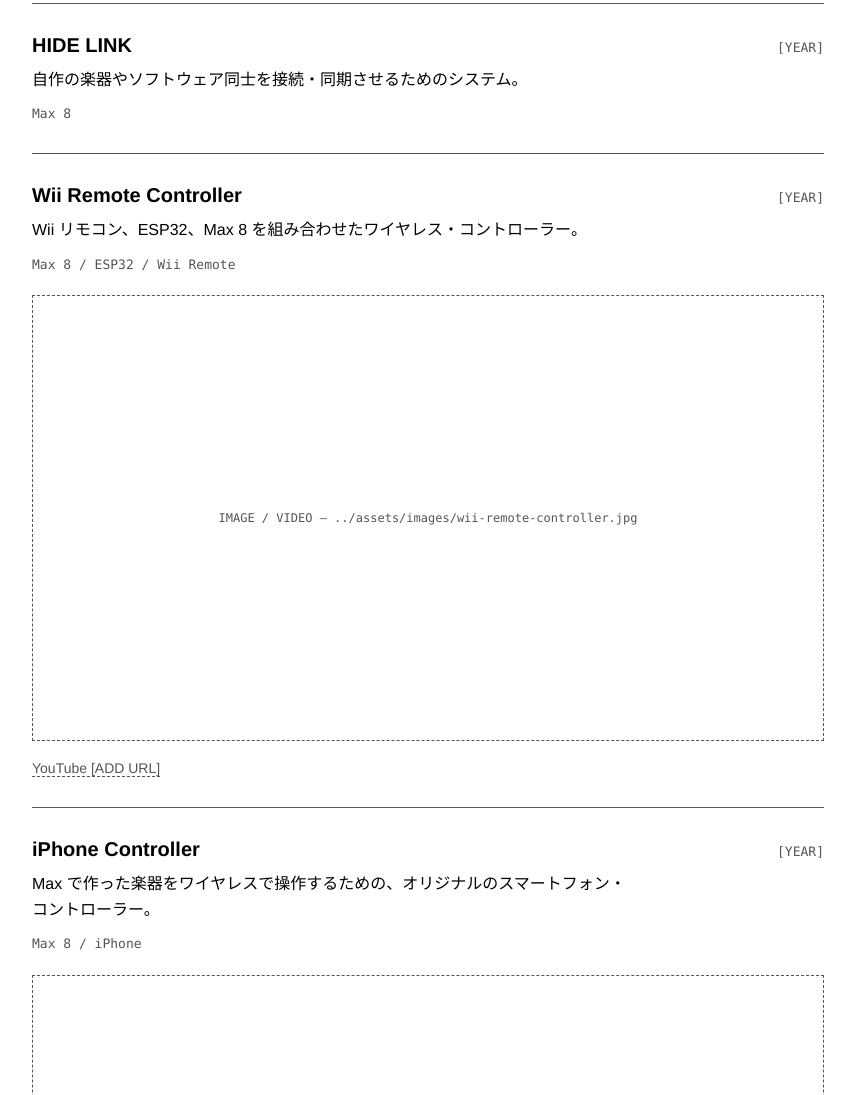
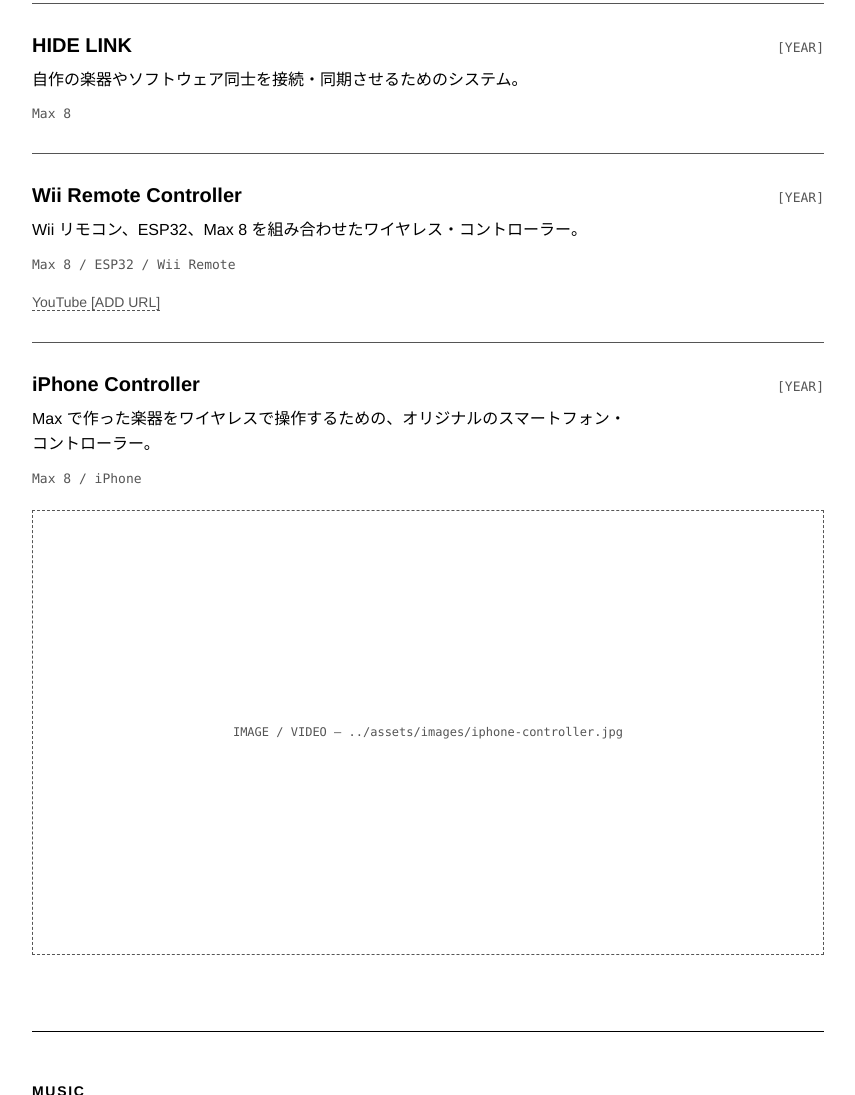
Before and after one commit to hidehiro-fujiwara1987/Portfolio-Website, a plain HTML site: page ja/index.html in a window 1280 px wide. Shown: the part 2073-3168 px from the top of the page, without its empty margins (212-1067 px from the left). Drawn offline with Linux system fonts and the light colour scheme.

Commit message:
Remove image placeholder from Wii Remote Controller
Co-Authored-By: Claude Opus 5.5 <noreply@anthropic.com>

```diff
--- a/ja/index.html
+++ b/ja/index.html
@@ -102,7 +102,6 @@
           </header>
           <p>Wii リモコン、ESP32、Max 8 を組み合わせたワイヤレス・コントローラー。</p>
           <p class="tech">Max 8 / ESP32 / Wii Remote</p>
-          <div class="placeholder">IMAGE / VIDEO — ../assets/images/wii-remote-controller.jpg</div>
           <ul class="links">
             <li><a href="#" class="todo">YouTube [ADD URL]</a></li>
           </ul>
```
Also changed, not shown: index.html (+0 -1 lines).
